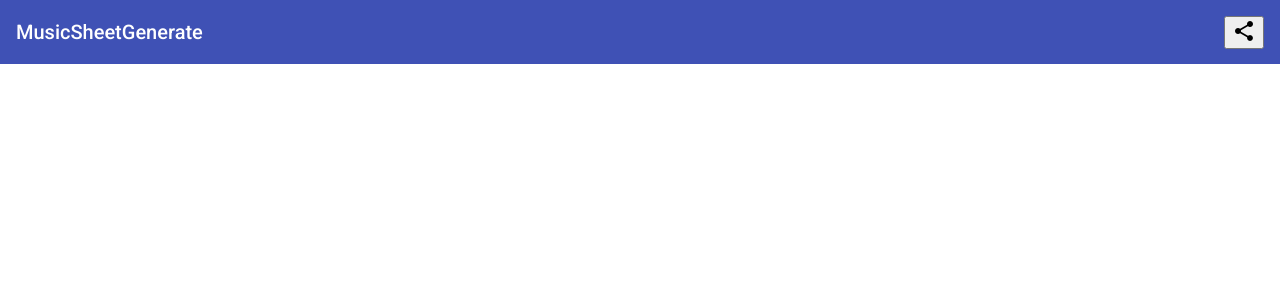
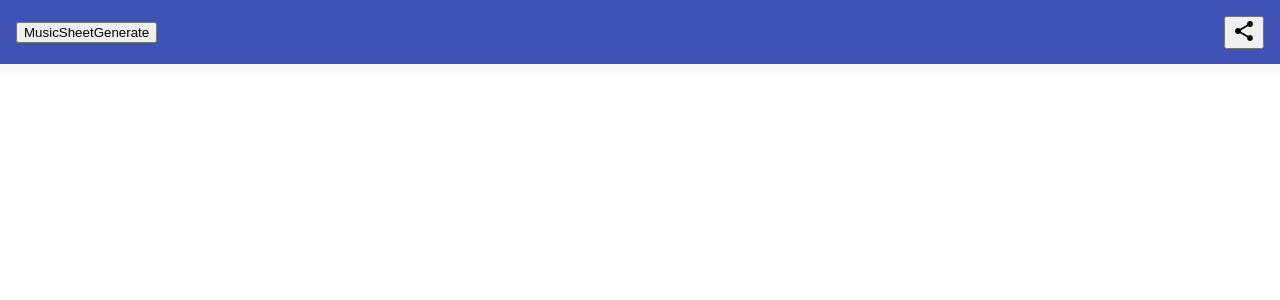
Before and after one commit to qwweerr/MusicSheetGenerator-Front, an Angular app: page / in a window 1280 px wide. Shown: the top 300 px of the page. Built offline with nearby package versions, Linux system fonts and the light colour scheme.

Commit message:
change front

```diff
--- a/src/app/app.component.css
+++ b/src/app/app.component.css
@@ -1,3 +1,20 @@
+
 .container {
     flex: 1 1 auto;
+
+  }
+
+.sidenav-content {
+    display: flex;
+    height: 100%;
+    align-items: center;
+    justify-content: center;
 }
+
+.sidenav {
+    padding: 20px;
+}
+
+.header-spacer {
+    flex: 1 1 auto;
+}
--- a/src/app/app.component.html
+++ b/src/app/app.component.html
@@ -1,14 +1,17 @@
-<app-header-bar></app-header-bar>
 
-<mat-sidenav-container
-    class="container" (backdropClick)="close('backdrop')" *ngIf="shouldRun">
-  <mat-sidenav #sidenav (keydown.escape)="close('escape')" disableClose>
-    <app-musicsheet></app-musicsheet>
-    <p><button mat-button (click)="close('toggle button')">Toggle</button></p>
-  </mat-sidenav>
 
-  <mat-sidenav-content>
-    <p><button mat-button (click)="sidenav.open()">Open</button></p>
-    <app-musicsheet></app-musicsheet>
-  </mat-sidenav-content>
-</mat-sidenav-container>
+<mat-drawer-container class="container" autosize>
+    <p>
+        <mat-toolbar color="primary">
+          <button mat-flat-button color="primary" (click)="drawer.toggle()" >{{data.title}}</button>
+          <span class="header-spacer"></span>
+          <button mat-fab color="primary" class="share-icon" aria-label="share icon-button with share icon">
+            <mat-icon>share</mat-icon>
+          </button>
+        </mat-toolbar>
+    </p>
+    <mat-drawer #drawer class="sidenav" mode="side">
+      <app-typelist></app-typelist>
+    </mat-drawer>
+
+  </mat-drawer-container>
--- a/src/app/app.component.ts
+++ b/src/app/app.component.ts
@@ -1,5 +1,5 @@
 import { Component,ViewChild } from '@angular/core';
-import {MatSidenav} from '@angular/material/sidenav';
+
 
 @Component({
   selector: 'app-root',
@@ -8,15 +8,7 @@ import {MatSidenav} from '@angular/material/sidenav';
 })
 export class AppComponent {
   title = 'MusicGeneratorFront-app';
-
-  @ViewChild('sidenav') sidenav: MatSidenav;
-
-  reason = '';
-
-  close(reason: string) {
-    this.reason = reason;
-    this.sidenav.close();
-  }
-
-  shouldRun = [/(^|\.)plnkr\.co$/, /(^|\.)stackblitz\.io$/].some(h => h.test(window.location.host));
+  data={
+    title:'MusicSheetGenerate'
+  };
 }
--- a/src/app/app.module.ts
+++ b/src/app/app.module.ts
@@ -10,7 +10,6 @@ import {MatSortModule} from '@angular/material/sort';
 import {FlexLayoutModule} from "@angular/flex-layout";
 import {MatSelectModule} from '@angular/material/select';
 import {MatListModule} from '@angular/material/list';
-import {HeaderBarComponent} from './header-bar/header-bar.component';
 import {MatToolbarModule} from '@angular/material/toolbar';
 import {MatIconModule} from '@angular/material/icon';
 import {MusicsheetComponent} from './musicsheet/musicsheet.component';
@@ -20,7 +19,6 @@ import {MatSidenavModule} from '@angular/material/sidenav';
 @NgModule({
   declarations: [
     AppComponent,
-    HeaderBarComponent,
     MusicsheetComponent,
     TypelistComponent,
   ],
--- a/src/app/header-bar/header-bar.component.css
+++ /dev/null
@@ -1,3 +0,0 @@
-.header-spacer {
-    flex: 1 1 auto;
-  }
--- a/src/app/header-bar/header-bar.component.html
+++ /dev/null
@@ -1,9 +0,0 @@
-<p>
-    <mat-toolbar color="primary">
-      <span>{{data.title}}</span>
-      <span class="header-spacer"></span>
-      <button mat-icon-button class="share-icon" aria-label="share icon-button with share icon">
-        <mat-icon>share</mat-icon>
-      </button>
-    </mat-toolbar>
-  </p>
--- a/src/app/header-bar/header-bar.component.ts
+++ /dev/null
@@ -1,19 +0,0 @@
-import { Component, OnInit } from '@angular/core';
-
-@Component({
-  selector: 'app-header-bar',
-  templateUrl: './header-bar.component.html',
-  styleUrls: ['./header-bar.component.css']
-})
-export class HeaderBarComponent implements OnInit {
-
-  data={
-    title:'MusicSheetGenerate'
-  };
-
-  constructor() { }
-
-  ngOnInit(): void {
-  }
-
-}
```
Also changed, not shown: 1 other file (tests, documents, lock files or other folders).
